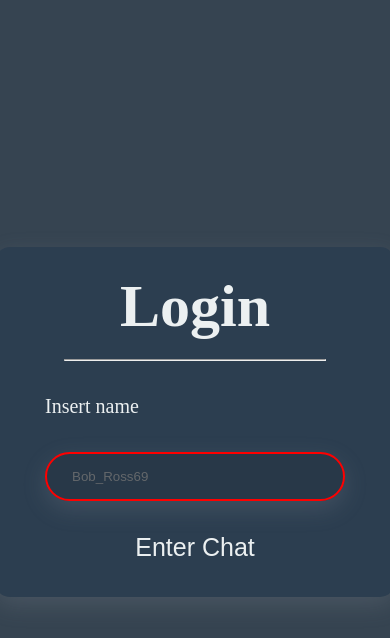
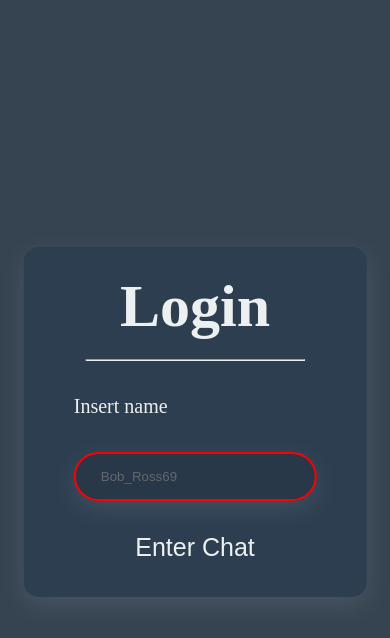
Before and after one commit to ryuji-terix/localChat, a website: page App/Html/Home.html in a window 390 px wide. Both pictures are taken after a click on the button "Join the chat!". Drawn offline with Linux system fonts and the light colour scheme; files that its build step writes are made by us from their sources; files whose address does not match are found by name.

Commit message:
tring to fix small screen problem
failed

```diff
--- a/App/Css/Home.css
+++ b/App/Css/Home.css
@@ -17,6 +17,22 @@ button {
 @media screen and (max-width: 600px) and (max-height: 900px) {
     main h1 {
         margin: 75px 15px 20px 15px;
+    }
+
+    button {
+        flex-basis: 100%;
+    }
+
+    form.login {
+        width: clamp(150px, 75%, 450px);
+        height: clamp(175px, 50%, 400px);
+
+    }
+
+    form.login.limit {
+        width: clamp(150px, 75%, 450px);
+        height: clamp(175px, 45%, 300px);
+
     }
 }
 
--- a/App/Html/Home.html
+++ b/App/Html/Home.html
@@ -17,7 +17,7 @@
     <main class="noselect" id="main" style="display: flex;">
         <h1 class="title">Local Chat</h1>
         <button onclick="togglePopup()">Join the chat!</button>
-        <button onclick="togglePopup(true)">Enter as Moderator</button>
+        <button onclick="togglePopup(true)">Register</button>
 
     </main>
 
--- a/LocalChat.js
+++ b/LocalChat.js
@@ -21,7 +21,7 @@ const app = express()
 // "localhost"
 const IPv4 = ip.address()
 const port = 25565
-const IP = "localhost"
+const IP = IPv4
 
 app.listen(port, IP, () => {
     console.log(`Local Chat open at http://${IP}:${port}/`)
@@ -29,7 +29,7 @@ app.listen(port, IP, () => {
 
 
 
-// Importing file
+// NOTE: Importing file
 app.use(express.static(__dirname))
 credential.loadDatabase()
 // message.loadDatabase()
```
Also changed, not shown: 2 other files.
